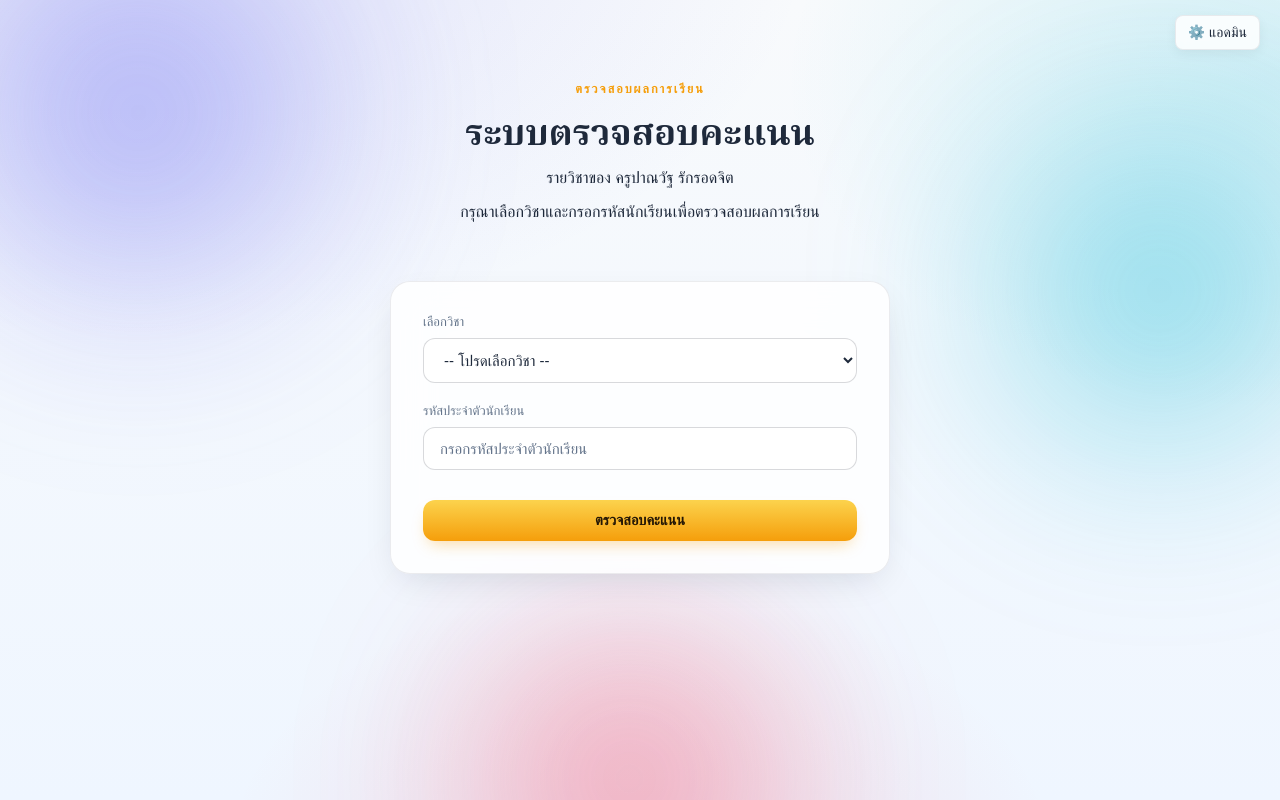
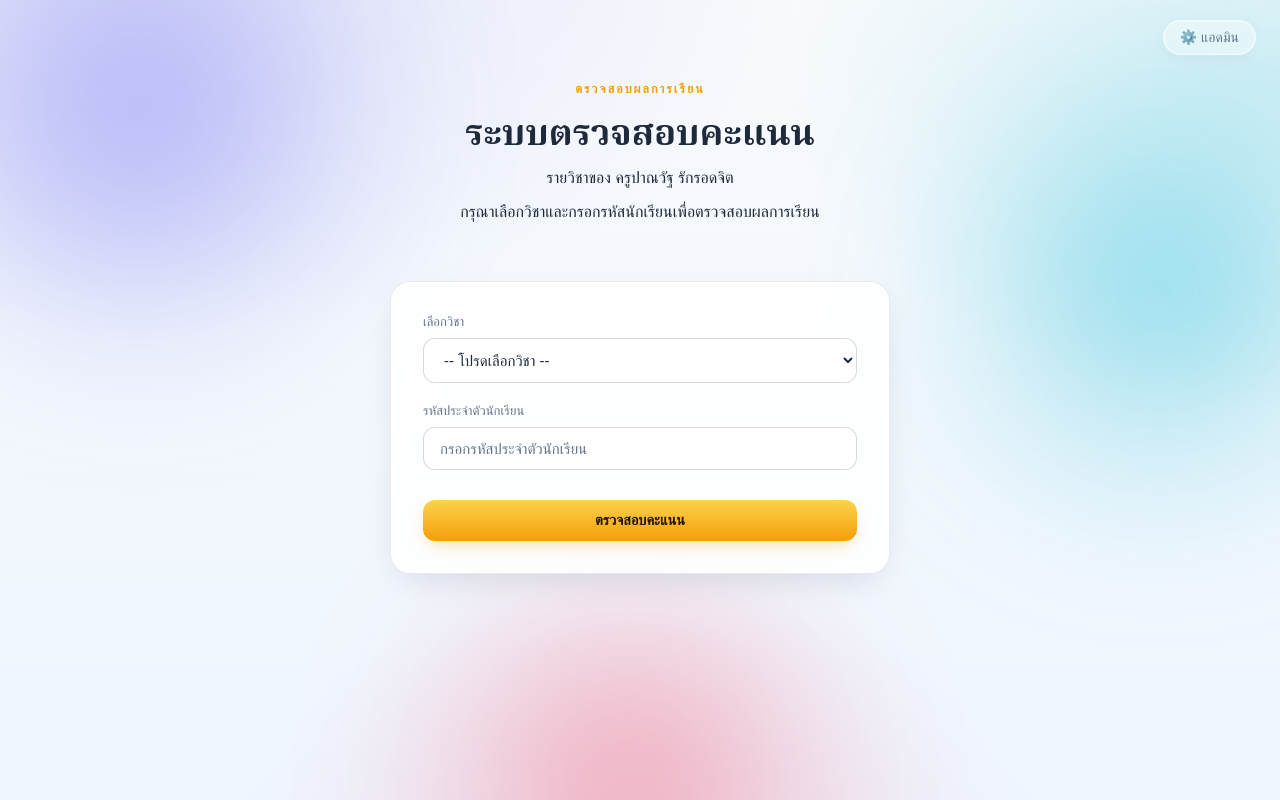
Before and after one commit to Pannawat2904/student-scores, a website: page public/index.html in a window 1280 px wide. Drawn offline with Linux system fonts and the light colour scheme; no server answers; a web font is replaced by a local one.

Commit message:
Enhance admin button styling

```diff
--- a/public/css/student.css
+++ b/public/css/student.css
@@ -183,24 +183,31 @@ html,body{ margin:0; padding:0; min-height:100%; background:var(--void); color:v
 
 .admin-login-btn {
   position: absolute;
-  top: 15px;
-  right: 20px;
-  padding: 8px 12px;
+  top: 20px;
+  right: 24px;
+  padding: 8px 16px;
   font-size: 14px;
   font-weight: 500;
-  color: var(--ink);
-  background: var(--glass-fill);
-  border: 1px solid var(--glass-border);
-  border-radius: 8px;
+  color: var(--ink-dim);
+  background: rgba(255, 255, 255, 0.4);
+  border: 1px solid rgba(255, 255, 255, 0.6);
+  border-radius: 30px;
   text-decoration: none;
-  backdrop-filter: blur(8px);
-  -webkit-backdrop-filter: blur(8px);
-  box-shadow: 0 4px 12px rgba(0,0,0,0.05);
-  transition: all 0.2s ease;
+  backdrop-filter: blur(12px);
+  -webkit-backdrop-filter: blur(12px);
+  box-shadow: 0 4px 15px rgba(0, 0, 0, 0.03), inset 0 0 0 1px rgba(255, 255, 255, 0.3);
+  transition: all 0.3s cubic-bezier(0.25, 0.8, 0.25, 1);
   z-index: 100;
+  display: flex;
+  align-items: center;
+  gap: 6px;
 }
 .admin-login-btn:hover {
-  background: var(--glass-fill-strong);
-  transform: translateY(-2px);
+  background: rgba(255, 255, 255, 0.8);
   color: var(--gold);
+  transform: translateY(-2px) scale(1.02);
+  box-shadow: 0 8px 25px rgba(245, 158, 11, 0.15), inset 0 0 0 1px rgba(255, 255, 255, 0.8);
 }
+.admin-login-btn:active {
+  transform: translateY(0) scale(0.98);
+}
```
